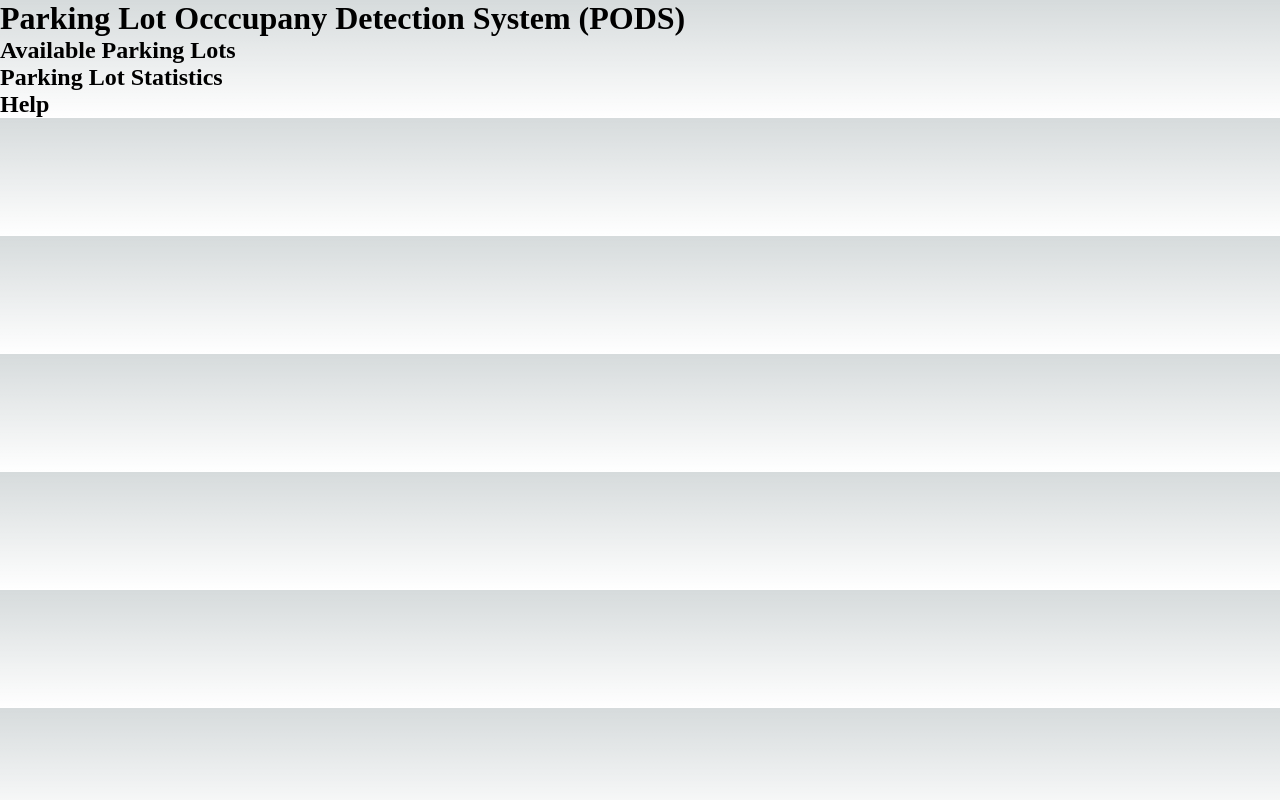
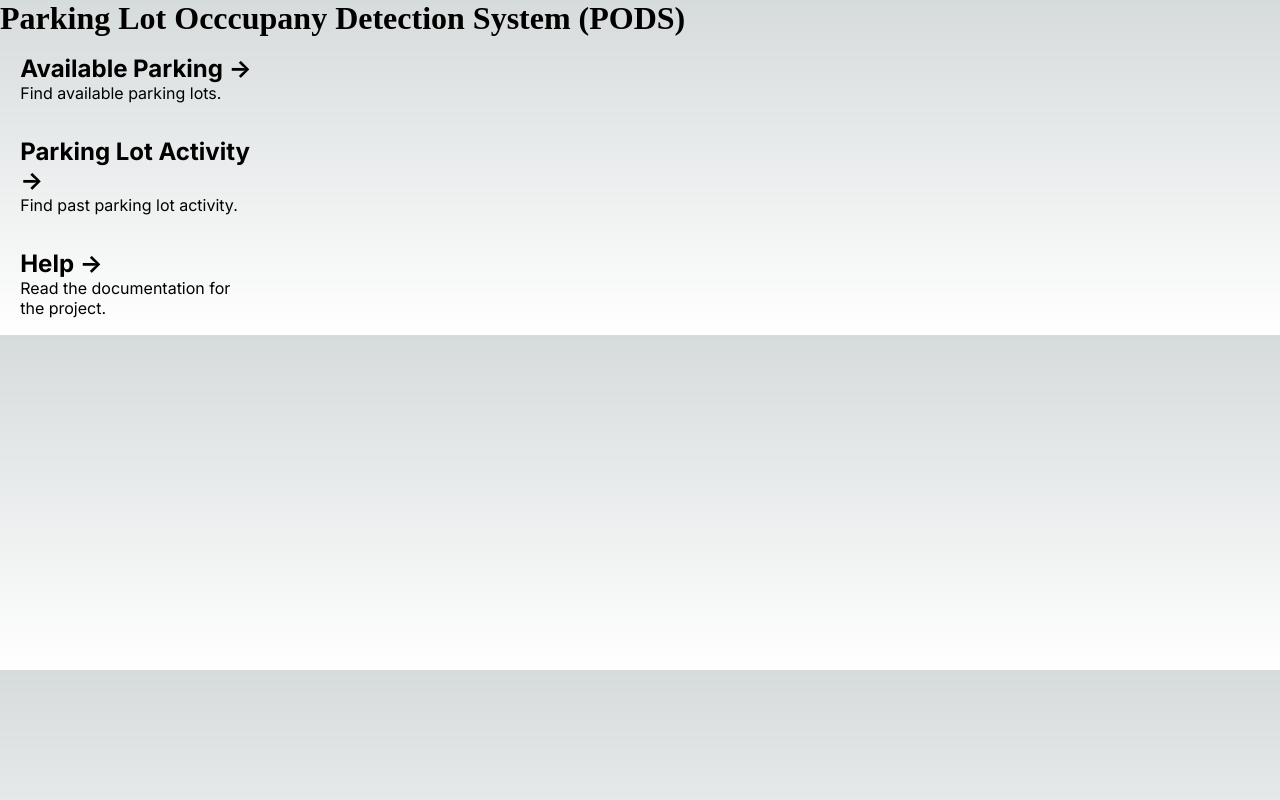
Before and after one commit to briannaosms/parking-occupancy-detection-system, a Next.js app in the folder NextJSWebserver/: page / in a window 1280 px wide. Built offline with nearby package versions, Linux system fonts and the light colour scheme.

Commit message:
Added new files for gray-box functionality

```diff
--- a/NextJSWebserver/pages/index.js
+++ b/NextJSWebserver/pages/index.js
@@ -1,18 +1,60 @@
 import Link from 'next/link';
+import { Inter } from '@next/font/google'
+import styles from '@/styles/Main.module.css'
+
+const inter = Inter({ subsets: ['latin'] })
 
 export default function Home() {
   return (
     <>
-      <h1>Parking Lot Occcupany Detection System (PODS)</h1>
-      <h2 className="title">
-        <Link href="/lots">Available Parking Lots</Link>
-      </h2>
-      <h2 className="title">
-        <Link href="/stats">Parking Lot Statistics</Link>
-      </h2>
-      <h2 className="title">
-        <Link href="/help">Help</Link>
-      </h2>
+    <h1>Parking Lot Occcupany Detection System (PODS)</h1>
+    <div className={styles.grid}>
+          <a
+          href="/lots"
+          className={styles.card}
+          target="_blank"
+          rel="noopener noreferrer"
+          >
+            <h2 className={inter.className}>
+              Available Parking <span>-&gt;</span>
+            </h2>
+            <p className={inter.className}>
+              Find available parking lots.
+            </p>
+          </a>
+
+        </div>
+        <div className={styles.grid}>
+          <a
+            href="/stats"
+            className={styles.card}
+            target="_blank"
+            rel="noopener noreferrer"
+          >
+            <h2 className={inter.className}>
+              Parking Lot Activity <span>-&gt;</span>
+            </h2>
+            <p className={inter.className}>
+              Find past parking lot activity.
+            </p>
+          </a>
+          </div>
+
+          <div className={styles.grid}>
+          <a
+            href="/help"
+            className={styles.card}
+            target="_blank"
+            rel="noopener noreferrer"
+          >
+            <h2 className={inter.className}>
+              Help <span>-&gt;</span>
+            </h2>
+            <p className={inter.className}>
+              Read the documentation for the project.
+            </p>
+          </a>
+        </div>
     </>
   );
 }
--- /dev/null
+++ b/NextJSWebserver/styles/Main.module.css
@@ -0,0 +1,34 @@
+.main {
+    display: flex;
+    flex-direction: column;
+    justify-content: space-between;
+    align-items: center;
+    padding: 6rem;
+    min-height: 100vh;
+  }
+
+  .description {
+    display: inherit;
+    justify-content: inherit;
+    align-items: inherit;
+    font-size: 0.85rem;
+    max-width: var(--max-width);
+    width: 100%;
+    z-index: 2;
+    font-family: var(--font-mono);
+  }
+
+  .grid {
+    display: grid;
+    grid-template-columns: repeat(4, minmax(25%, auto));
+    width: var(--max-width);
+    max-width: 100%;
+  }
+
+  .card {
+    padding: 1rem 1.2rem;
+    border-radius: var(--border-radius);
+    background: rgba(var(--card-rgb), 0);
+    border: 1px solid rgba(var(--card-border-rgb), 0);
+    transition: background 200ms, border 200ms;
+  }
```
Also changed, not shown: NextJSWebserver/pages/backup.js (+8 -37 lines).
